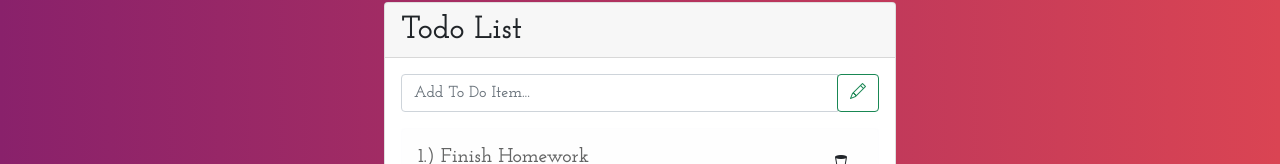
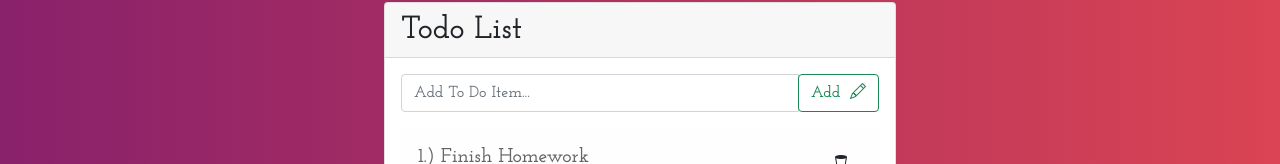
Before and after one commit to David-Salonga/React-Redux, a React (Create React App) app: page / in a window 1280 px wide. Shown: the part 118-282 px from the top of the page. Built offline with nearby package versions, Linux system fonts and the light colour scheme; no server answers.

Commit message:
[React-ToDoList][Francis]  style: added css styling

```diff
--- a/src/features/components/ToDoItem.js
+++ b/src/features/components/ToDoItem.js
@@ -32,11 +32,13 @@ function ToDoItem(props) {
     return (
 
         <div className={`alert alert-light ${todoStatus} text `} onClick={handleClick}>
+            <p>
             <h5 className="animate__bounceIn">{todo.id}.) {todo.text}
             <button type="button" className="btn btn-link-danger btnRight" onClick={deleteClick}>
             <span aria-hidden="true"><i className="bi bi-trash2"></i></span>
             </button>
             </h5>
+                </p>
             <hr/>
         </div>
     )
--- a/src/features/components/TodoForm.js
+++ b/src/features/components/TodoForm.js
@@ -16,7 +16,7 @@ function TodoForm() {
 
 
     function handlerAdd(){
-
+    if(text)
         createTodo(text).then((response) => {
             dispatch(AddToDo(response.data));
         },)
@@ -27,7 +27,7 @@ function TodoForm() {
         <div className="input-group mb-3 todoForm text">
         <input type="text" className="form-control" placeholder="Add To Do Item..." value={text} onChange={handlerChange}/>
         <div className="input-group-append">
-        <button className="btn btn-outline-success" type="button" onClick={handlerAdd}><i className="bi bi-pencil"></i></button>
+        <button className="btn btn-outline-success" type="button" onClick={handlerAdd}>Add&nbsp;&nbsp;<i className="bi bi-pencil"></i></button>
         </div>
         </div>
     )
--- a/src/styles/style.css
+++ b/src/styles/style.css
@@ -59,3 +59,7 @@ span:hover {
 .navbar-nav .nav-item:hover .nav-link {
     color: pink;
 }
+
+p:hover{
+    background-color: whitesmoke;
+}
```
